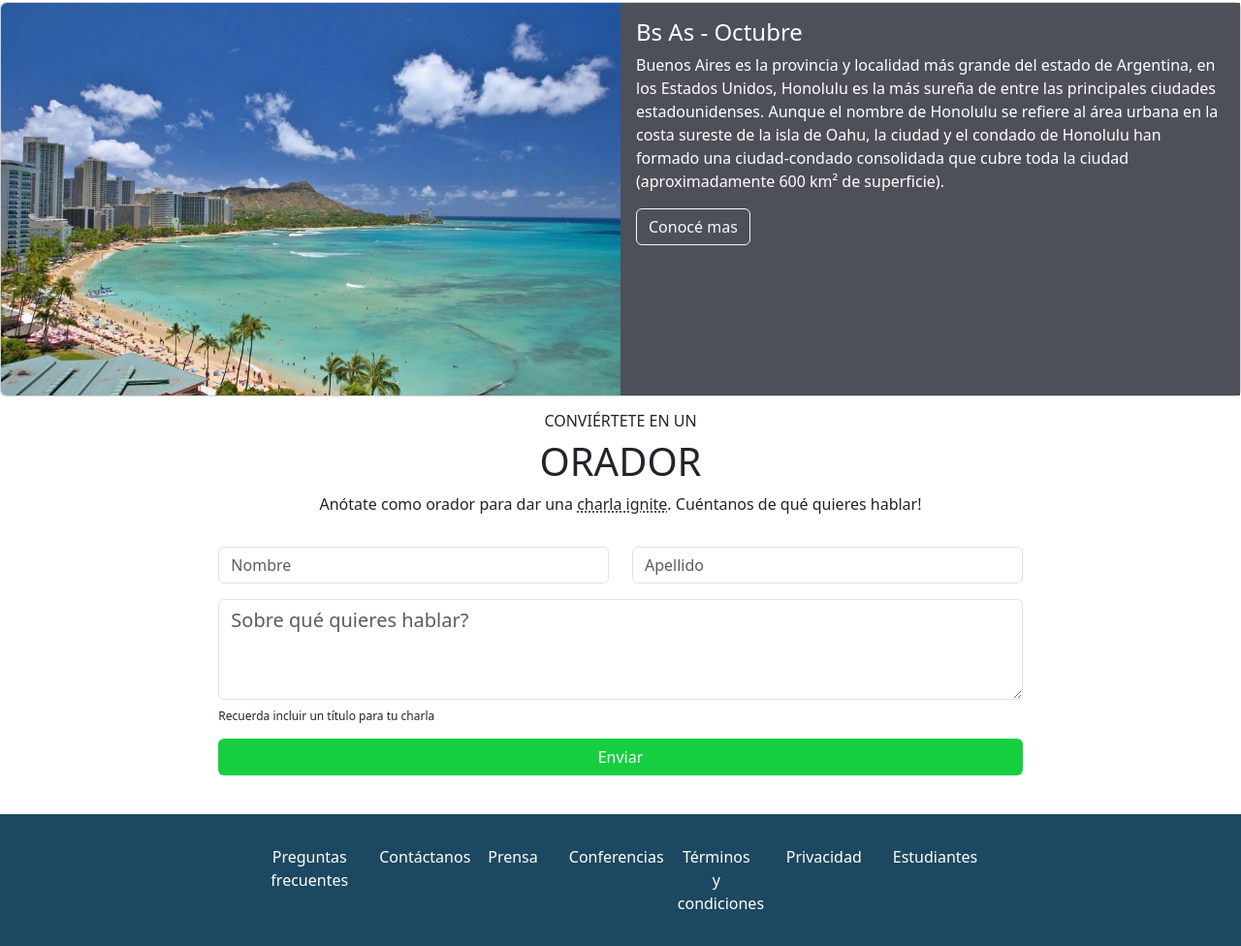
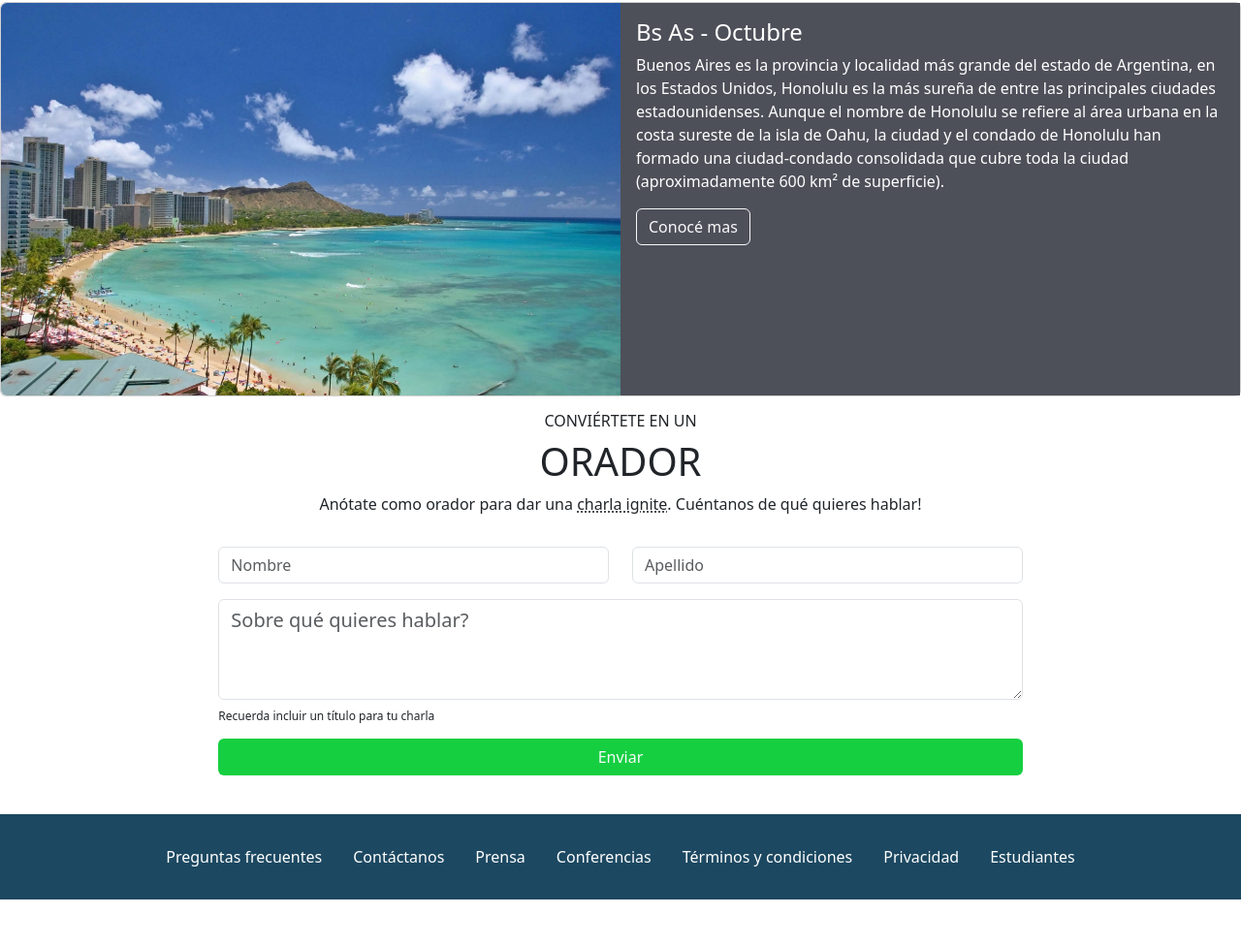
Before and after one commit to solej1980/Proyecto-Codo-a-Codo, a plain HTML site: page index.html in a window 1280 px wide. Shown: the part 1384-2360 px from the top of the page at 97% size. After the commit the page ends 2312 px from the top, so only its background shows below. Drawn offline with nearby package versions, Linux system fonts and the light colour scheme.

Commit message:
arreglado el boton

```diff
--- a/assets/styles/style.css
+++ b/assets/styles/style.css
@@ -31,7 +31,7 @@
 }
 .texto {
     position: absolute;
-    top: 40%;
+    top: 15%;
     right:5%;
 }
 
@@ -51,12 +51,11 @@ main{
 footer{
     background-color: #1c4861 ;
 }
-footer a{
-    max-width: 7rem;
+footer .nav-item a{
     text-align: center;
     color: white !important;
-    align-items: center;
-    margin: auto;
+
+
 }
 #seccion{
     margin-top: 2%;
```
